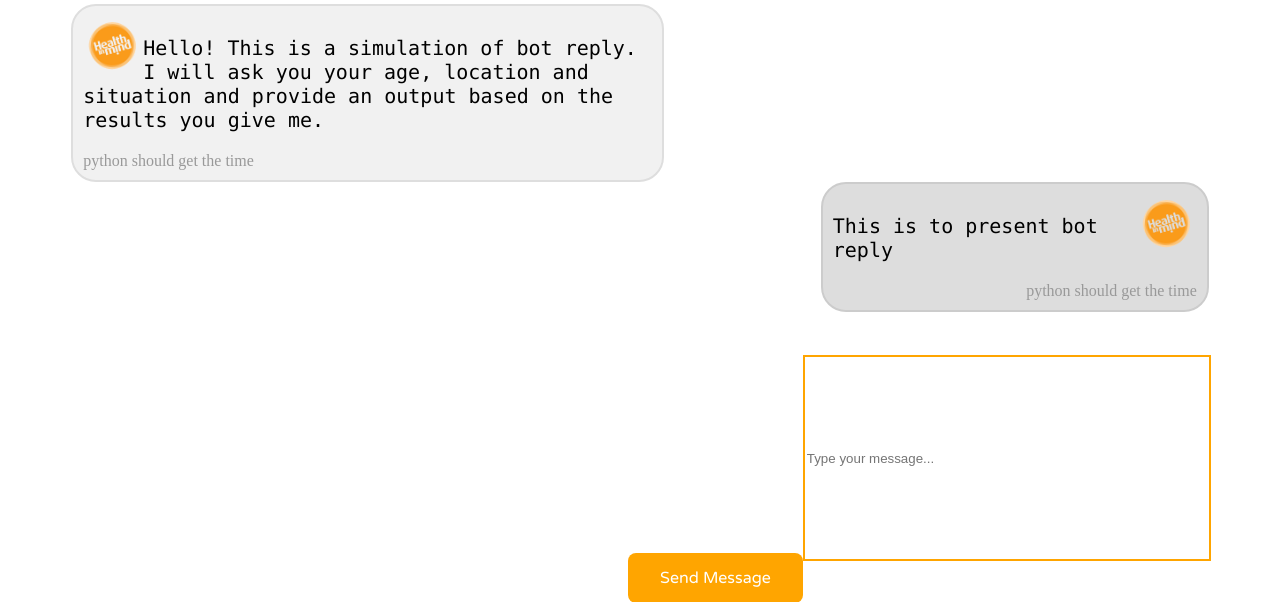
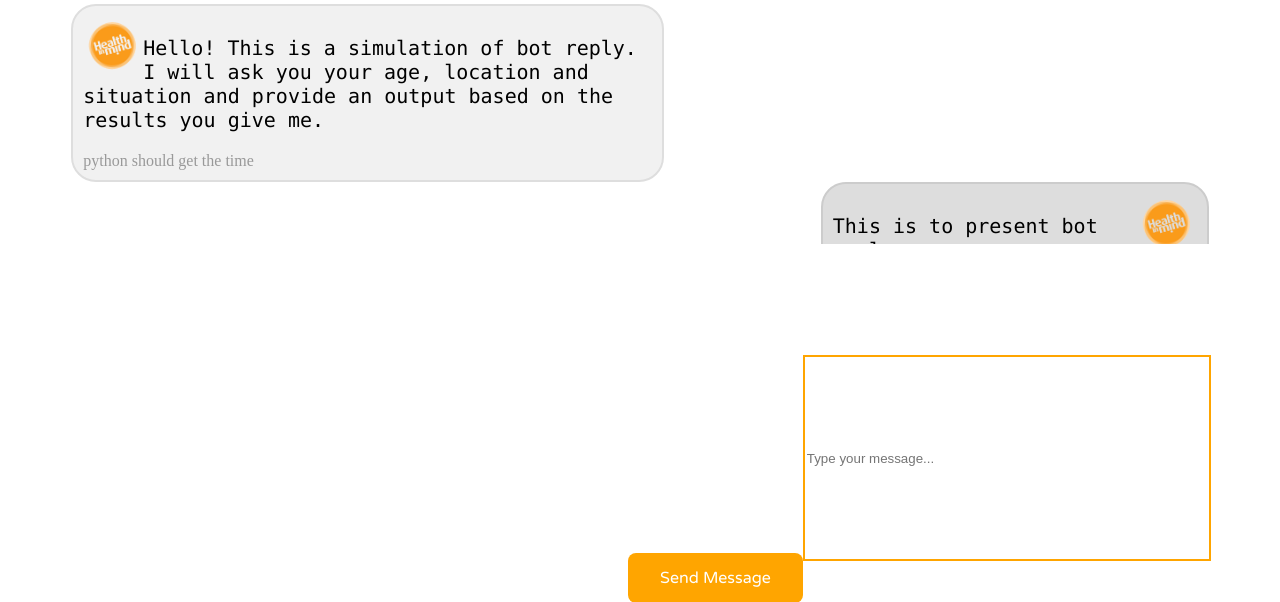
Before and after one commit to glasgow18/team-8, a Django app: template templates/chatbot.html in a window 1280 px wide. Shown: the part 152-754 px from the top of the page. Run offline with Django 3.2, Linux system fonts and the light colour scheme; the template is opened without the code that fills it, so the values that code supplies are empty.

Commit message:
#scrollyboi

```diff
--- a/templates/chatbot.html
+++ b/templates/chatbot.html
@@ -30,6 +30,7 @@
     <p> This is to present bot reply </p>
     <span class="time-right">python should get the time</span>
     </div>
+
 </div>
 <form id="userinput" style="height: 30%" method ="post" url="">
 
--- a/templates/css/homePageDesign.css
+++ b/templates/css/homePageDesign.css
@@ -31,6 +31,7 @@ font: 20px Monaco,monospace;
 {
 height:30%;
 margin-bottom:10%;
+overflow-y: scroll;
 }
 
 .darker {
```
